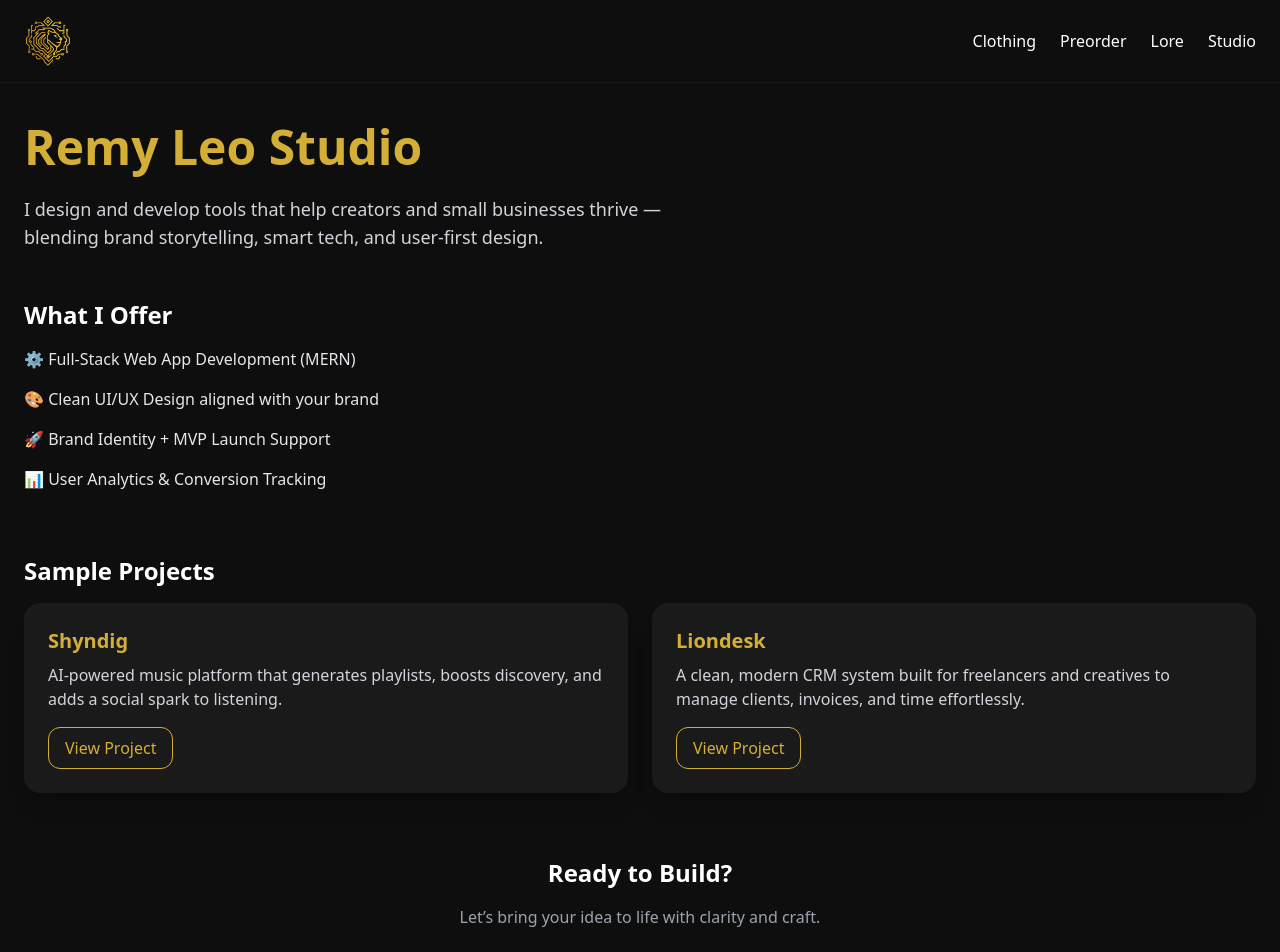
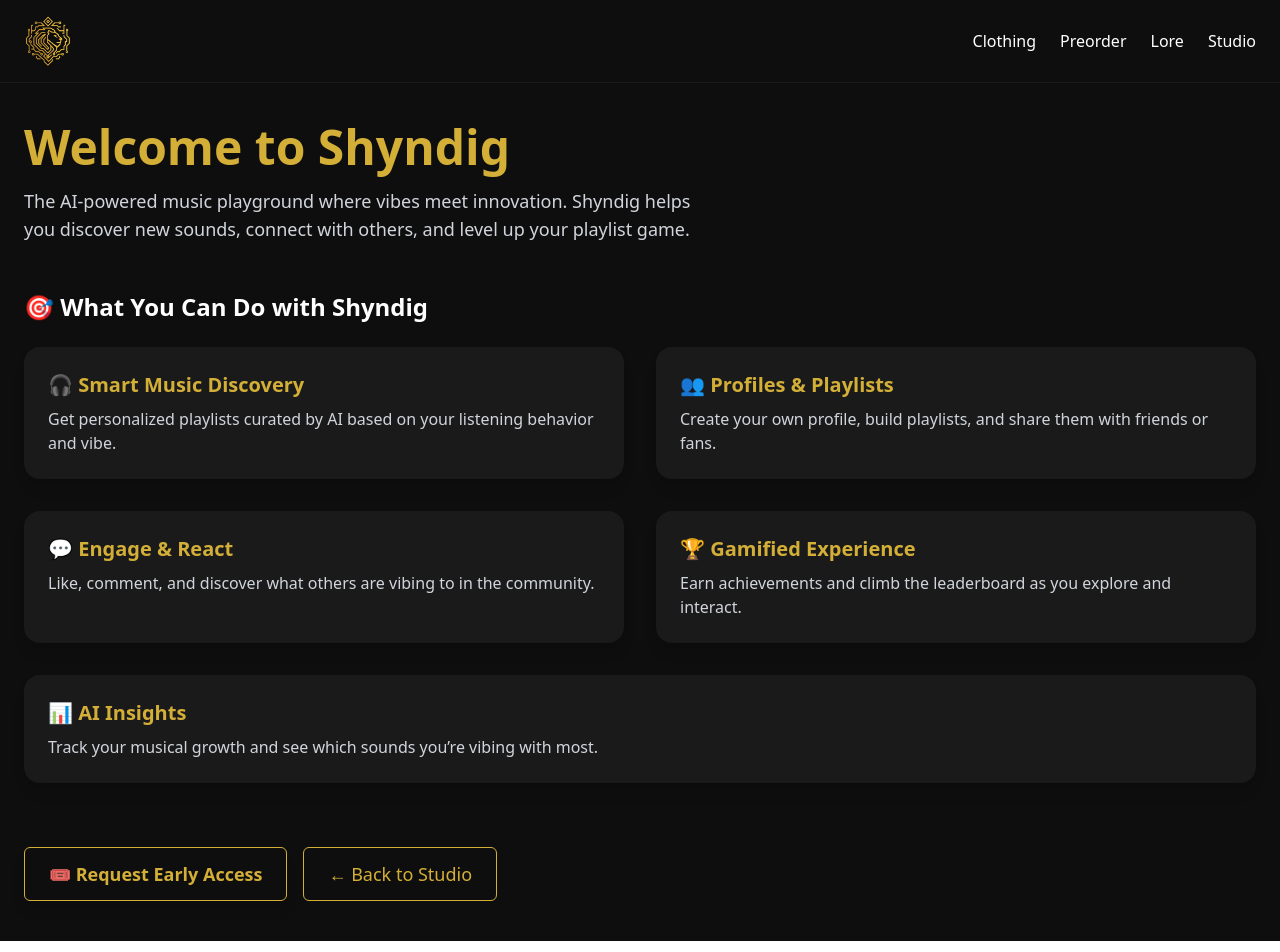
Before and after one commit to jcason21/RemyLeoDemo, a Next.js app: page /shyndig in a window 1280 px wide. Shown: the top 952 px of the page. Built offline with nearby package versions, Linux system fonts and the light colour scheme.

Commit message:
Update shyndig.tsx

```diff
--- a/pages/shyndig.tsx
+++ b/pages/shyndig.tsx
@@ -1,110 +1,71 @@
 import React from "react";
-import { motion } from "framer-motion";
+import { useRouter } from "next/router";
 import { Button } from "../components/ui/button";
-import { useRouter } from "next/router";
 import Navbar from "../components/Navbar";
 
-const MotionDiv = motion.div;
-
-export default function StudioPage() {
+export default function ShyndigPage() {
   const router = useRouter();
-
-  const projects = [
-    {
-      title: "Shyndig",
-      description:
-        "AI-powered music platform that generates playlists, boosts discovery, and adds a social spark to listening.",
-      link: "/shyndig",
-      internal: true,
-    },
-    {
-      title: "Liondesk",
-      description:
-        "A clean, modern CRM system built for freelancers and creatives to manage clients, invoices, and time effortlessly.",
-      link: "/liondesk",
-      internal: true,
-    },
-  ];
 
   return (
     <>
       <Navbar />
       <main className="min-h-screen bg-[#0E0E0E] text-white px-6 py-10">
-        <h1 className="text-4xl md:text-5xl font-bold text-[#D4AF37] mb-6">
-          Remy Leo Studio
+        <h1 className="text-4xl md:text-5xl font-bold text-[#D4AF37] mb-4">
+          Welcome to Shyndig
         </h1>
         <p className="text-lg text-gray-300 max-w-2xl mb-12">
-          I design and develop tools that help creators and small businesses
-          thrive — blending brand storytelling, smart tech, and user-first
-          design.
+          The AI-powered music playground where vibes meet innovation.
+          Shyndig helps you discover new sounds, connect with others, and level up your playlist game.
         </p>
 
         <section className="mb-16">
-          <h2 className="text-2xl font-semibold text-white mb-4">
-            What I Offer
+          <h2 className="text-2xl font-semibold text-white mb-6">
+            🎯 What You Can Do with Shyndig
           </h2>
-          <ul className="grid gap-4 text-gray-200">
-            <li>⚙️ Full-Stack Web App Development (MERN)</li>
-            <li>🎨 Clean UI/UX Design aligned with your brand</li>
-            <li>🚀 Brand Identity + MVP Launch Support</li>
-            <li>📊 User Analytics & Conversion Tracking</li>
-          </ul>
-        </section>
 
-        <section className="mb-16">
-          <h2 className="text-2xl font-semibold text-white mb-4">
-            Sample Projects
-          </h2>
-          <div className="grid gap-6 md:grid-cols-2">
-            {projects.map((project, i) => (
-              <MotionDiv
-                key={project.title}
-                className="bg-[#1A1A1A] p-6 rounded-2xl shadow-xl flex flex-col justify-between"
-                initial={{ opacity: 0, y: 40 }}
-                whileInView={{ opacity: 1, y: 0 }}
-                viewport={{ once: true }}
-                transition={{
-                  duration: 0.6,
-                  delay: i * 0.2,
-                  ease: "easeOut",
-                }}
-                whileHover={{ scale: 1.02 }}
-              >
-                <div>
-                  <h3 className="text-xl font-bold text-[#D4AF37] mb-2">
-                    {project.title}
-                  </h3>
-                  <p className="text-gray-300 mb-4">{project.description}</p>
-                </div>
-                <Button
-                  variant="outline"
-                  className="border-[#D4AF37] text-[#D4AF37] px-4 py-2 rounded-xl hover:bg-[#2f2f2f] w-fit"
-                  onClick={() =>
-                    project.internal
-                      ? router.push(project.link)
-                      : window.open(project.link, "_blank")
-                  }
-                >
-                  View Project
-                </Button>
-              </MotionDiv>
-            ))}
+          <div className="grid md:grid-cols-2 gap-8 text-gray-300">
+            <div className="bg-[#1A1A1A] p-6 rounded-2xl shadow-lg">
+              <h3 className="text-[#D4AF37] text-xl font-bold mb-2">🎧 Smart Music Discovery</h3>
+              <p>Get personalized playlists curated by AI based on your listening behavior and vibe.</p>
+            </div>
+
+            <div className="bg-[#1A1A1A] p-6 rounded-2xl shadow-lg">
+              <h3 className="text-[#D4AF37] text-xl font-bold mb-2">👥 Profiles & Playlists</h3>
+              <p>Create your own profile, build playlists, and share them with friends or fans.</p>
+            </div>
+
+            <div className="bg-[#1A1A1A] p-6 rounded-2xl shadow-lg">
+              <h3 className="text-[#D4AF37] text-xl font-bold mb-2">💬 Engage & React</h3>
+              <p>Like, comment, and discover what others are vibing to in the community.</p>
+            </div>
+
+            <div className="bg-[#1A1A1A] p-6 rounded-2xl shadow-lg">
+              <h3 className="text-[#D4AF37] text-xl font-bold mb-2">🏆 Gamified Experience</h3>
+              <p>Earn achievements and climb the leaderboard as you explore and interact.</p>
+            </div>
+
+            <div className="bg-[#1A1A1A] p-6 rounded-2xl shadow-lg md:col-span-2">
+              <h3 className="text-[#D4AF37] text-xl font-bold mb-2">📊 AI Insights</h3>
+              <p>Track your musical growth and see which sounds you’re vibing with most.</p>
+            </div>
           </div>
         </section>
 
-        <section className="text-center">
-          <h2 className="text-2xl font-semibold text-white mb-4">
-            Ready to Build?
-          </h2>
-          <p className="text-gray-400 mb-6">
-            Let’s bring your idea to life with clarity and craft.
-          </p>
+        <section className="flex flex-col md:flex-row gap-4">
           <Button
             variant="outline"
-            className="bg-[#D4AF37] text-[#0E0E0E] font-semibold px-6 py-3 rounded-2xl text-lg shadow-lg hover:opacity-90"
+            className="bg-[#D4AF37] text-[#D4AF37] px-6 py-3 rounded-2xl text-lg font-semibold shadow-lg hover:opacity-90"
             onClick={() => router.push("/contact")}
           >
-            Contact Me
+            🎟️ Request Early Access
+          </Button>
+
+          <Button
+            variant="outline"
+            className="border-[#D4AF37] text-[#D4AF37] px-6 py-3 rounded-2xl text-lg hover:bg-[#2f2f2f]"
+            onClick={() => router.push("/studio")}
+          >
+            ← Back to Studio
           </Button>
         </section>
       </main>
```
